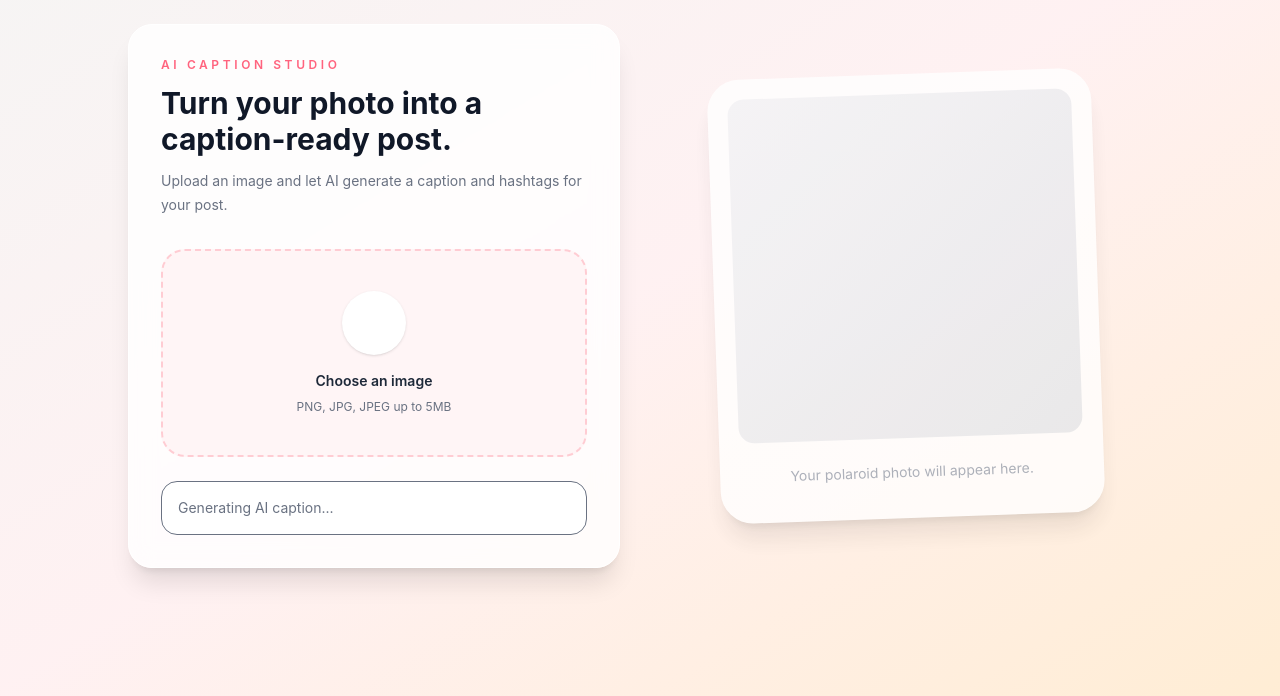
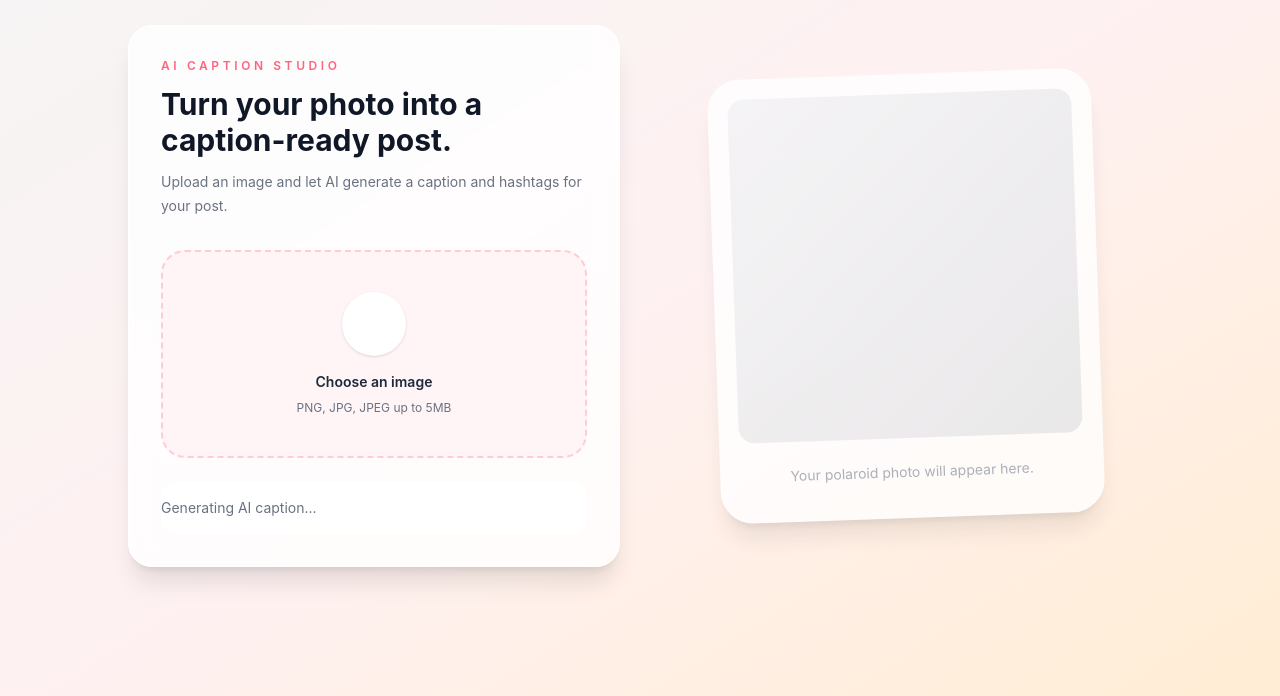
Before and after one commit to eobcre/aws-k8s-image-processing, a React (Vite) app in the folder frontend/: page / in a window 1280 px wide. Shown: the part 104-800 px from the top of the page. Built offline with nearby package versions, Linux system fonts and the light colour scheme; some icons are missing.

Commit message:
style: modify style for loading caption

```diff
--- a/frontend/src/components/Uploader.tsx
+++ b/frontend/src/components/Uploader.tsx
@@ -39,7 +39,7 @@ const Uploader = ({ onUpload }: UploadProps) => {
         <input type="file" className="hidden" accept="image/png, image/jpeg" onChange={onChange} />
       </label>
 
-      <div className="bg-white border text-sm text-gray-500 rounded-2xl mt-6 p-4">Generating AI caption...</div>
+      <div className="bg-white text-sm text-gray-500 rounded-2xl mt-6 py-4">Generating AI caption...</div>
     </div>
   );
 };
```
